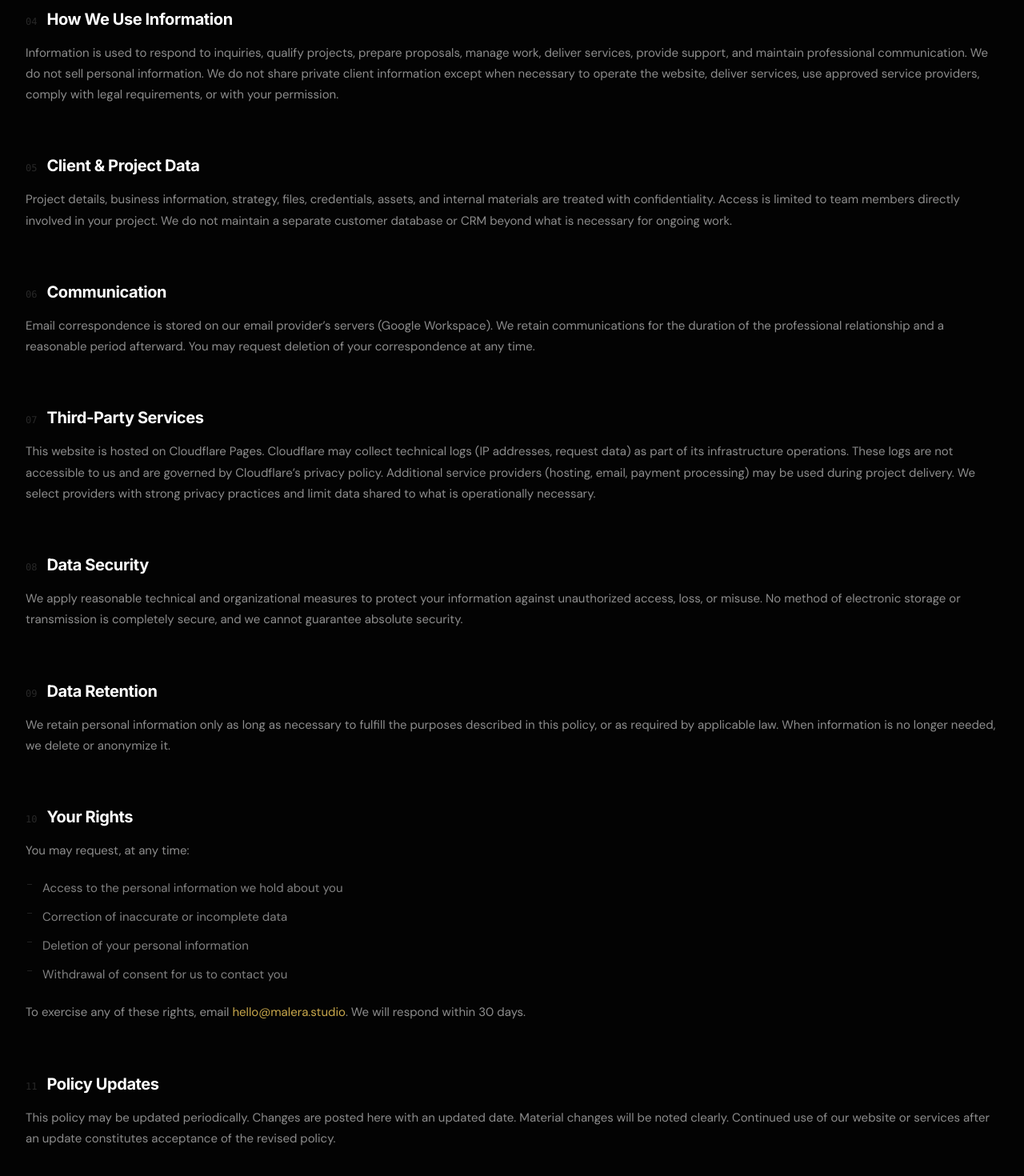
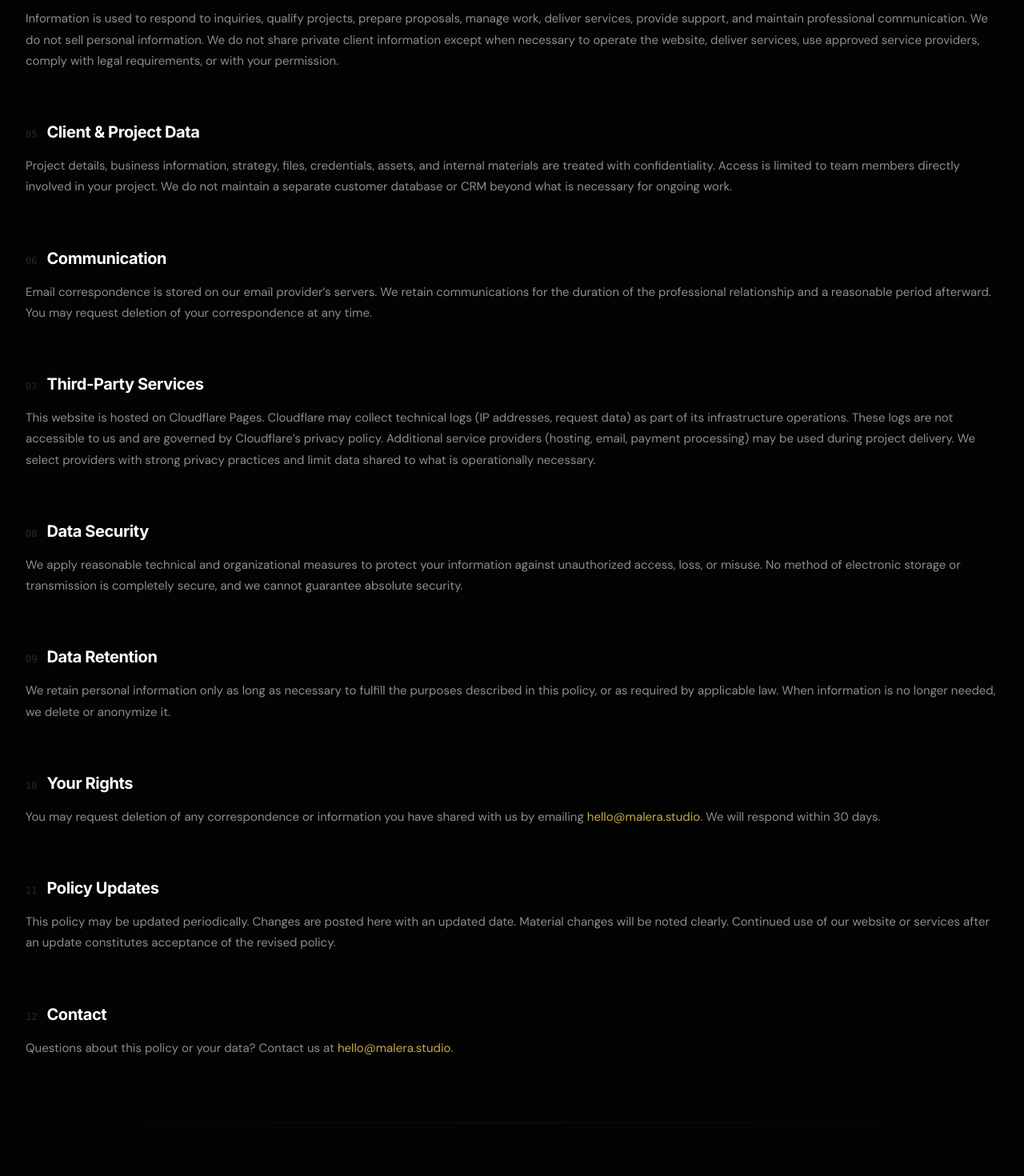
Before and after one commit to ethanhunthere/malera, a Next.js app: page /privacy in a window 1280 px wide. Shown: the part 1218-2688 px from the top of the page at 80% size. Built offline with nearby package versions, Linux system fonts and the light colour scheme.

Commit message:
Simplify privacy policy text and add brand identity to terms of service

```diff
--- a/app/privacy/page.tsx
+++ b/app/privacy/page.tsx
@@ -52,10 +52,6 @@ const sections = [
           <li>Budget range and timeline</li>
           <li>Files, messages, assets, and business information you share</li>
         </ul>
-        <p>
-          We use Google Analytics to collect anonymous usage data. We do not
-          sell or share your personal information with third parties.
-        </p>
       </>
     ),
   },
@@ -108,8 +104,8 @@ const sections = [
     label: "Communication",
     body: (
       <p>
-        Email correspondence is stored on our email provider&rsquo;s servers
-        (Google Workspace). We retain communications for the duration of the
+        Email correspondence is stored on our email provider&rsquo;s servers.
+        We retain communications for the duration of the
         professional relationship and a reasonable period afterward. You may
         request deletion of your correspondence at any time.
       </p>
@@ -157,20 +153,12 @@ const sections = [
     id: "rights",
     label: "Your Rights",
     body: (
-      <>
-        <p>You may request, at any time:</p>
-        <ul>
-          <li>Access to the personal information we hold about you</li>
-          <li>Correction of inaccurate or incomplete data</li>
-          <li>Deletion of your personal information</li>
-          <li>Withdrawal of consent for us to contact you</li>
-        </ul>
-        <p>
-          To exercise any of these rights, email{" "}
-          <a href="mailto:hello@malera.studio">hello@malera.studio</a>.
-          We will respond within 30 days.
-        </p>
-      </>
+      <p>
+        You may request deletion of any correspondence or information you have
+        shared with us by emailing{" "}
+        <a href="mailto:hello@malera.studio">hello@malera.studio</a>. We will
+        respond within 30 days.
+      </p>
     ),
   },
   {
--- a/app/terms/page.tsx
+++ b/app/terms/page.tsx
@@ -34,8 +34,9 @@ const sections = [
     label: "Services",
     body: (
       <p>
-        Malera Studio provides web development, mobile apps, AI automation, and
-        video production services. The exact scope, deliverables, and timeline for each project
+        Malera Studio provides web development, mobile apps, AI automation,
+        video production, and brand identity services. The exact scope,
+        deliverables, and timeline for each project
         are defined in a written proposal, statement of work, invoice, or
         confirmed agreement.
       </p>
```
